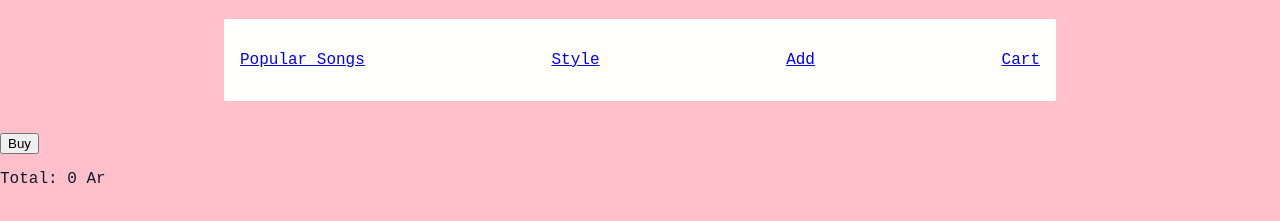
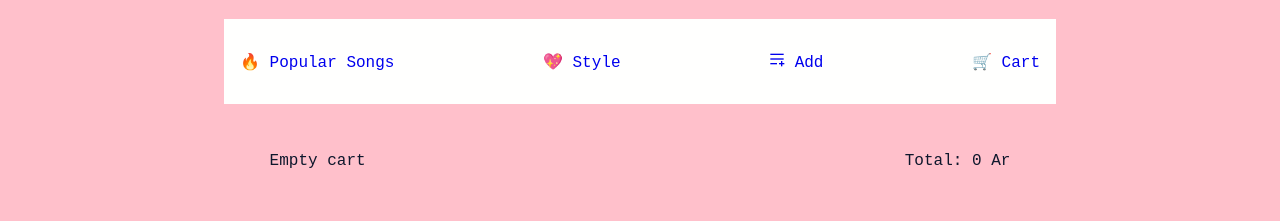
Before and after one commit to tsipoy/hit-parade-react, a React app: page /cart in a window 1280 px wide. Shown: the part 61-282 px from the top of the page. Built offline with nearby package versions, Linux system fonts and the light colour scheme.

Commit message:
Modified files

```diff
--- a/AddSongs.js
+++ b/AddSongs.js
@@ -30,7 +30,7 @@ function AddSongs() {
                 </select>
             </label>
             <label>
-                <textarea placeholder="Lyrics" name="lyrics"></textarea>
+                <textarea placeholder="Lyrics" name="lyrics" rows="10"></textarea>
             </label>
             <button >ADD</button>
         </form>
--- a/App.js
+++ b/App.js
@@ -1,6 +1,5 @@
 import React, { useContext } from 'react';
 import { Context } from "./Context";
-
 import { Switch, Route, Link } from "react-router-dom";
 import PopularSongs from "./PopularSongs";
 import Styles from './Style';
@@ -14,10 +13,10 @@ function App() {
             <header>
                 <h1>Hit Parade</h1>
                 <div className="header">
-                    <Link to='/'>Popular Songs</Link>
-                    <Link to="/style">Style</Link>
-                    <Link to="/add">Add</Link>
-                    <Link to="/cart">Cart</Link>
+                    <Link to='/'>🔥 Popular Songs</Link>
+                    <Link to="/style">💖 Style</Link>
+                    <Link to="/add"><i className="ri-play-list-add-fill"></i> Add</Link>
+                    <Link to="/cart">🛒 Cart</Link>
                 </div>
             </header>
             <div>
--- a/Cart.js
+++ b/Cart.js
@@ -2,7 +2,7 @@ import React, { useContext } from 'react';
 import {Context} from "./Context";
 import CartItems from "./CartItems";
 
-function Cart({price}) {
+function Cart() {
     const {carts, addToCarts, emptyCart} = useContext(Context);
     const cartElement = carts.map(song => (
         <CartItems key={song.id} song={song} />
@@ -17,8 +17,10 @@ function Cart({price}) {
             {addToCarts &&
                 <div>{cartElement}</div>
             }
-            <div>
-                <button onClick={cartEmpty} >Buy</button>
+            <div className="buy">
+                {carts.length === 0 ? "Empty cart" :
+                    <button onClick={cartEmpty} className="buyButton" >Buy</button>
+                }
                 <p>Total: {total} Ar</p>
             </div>
         </div>
--- a/Context.js
+++ b/Context.js
@@ -6,14 +6,29 @@ const Context = React.createContext();
 function ContextProvider({ children }) {
     const [songs, setSongs] = useState(Songs);
     const [carts, setCarts] = useState([]);
-    const [addToLists, setAddToLists] = useState([]);
+    const [styleLists, setStyleList] = useState(['Salegy', 'Rock', 'Slow', 'Country', 'Folk']);
+
+    useEffect(() => {
+        const lsSongs = JSON.parse(localStorage.getItem('song'));
+        lsSongs ? setSongs(lsSongs) : setSongs(Songs);
+        const lsCarts = JSON.parse(localStorage.getItem("cartItems"));
+        lsCarts && setCarts(lsCarts);
+    }, [])
+
+    useEffect(() => {
+        localStorage.setItem('songs', JSON.stringify(songs))
+    }, [songs])
+
+    useEffect(() => {
+        localStorage.setItem('cartItems', JSON.stringify(carts))
+    }, [carts])
 
     function toggleFavorite(id) {
         const newSongsArray = songs.map(song => {
             if (song.id === id) {
                 return {
                     ...song,
-                    isFavorite: !song.isFavorite,
+                    isFavorited: !song.isFavorited,
                 }
             }
             return song;
@@ -67,14 +82,14 @@ function ContextProvider({ children }) {
         let artist  = form.artist.value;
         let lyrics = form.lyrics.value;
         let style = form.style.value;
-        let  price = form. price.value;
+        let  price = Number(form.price.value);
 
         console.log(lyrics);
         console.log(style)
 
         const newLists = {
             songTitle: title,
-            id: new Date(),
+            id: Date.now(),
             artistName: artist,
             id: new Date(),
             lyrics: lyrics,
@@ -88,6 +103,10 @@ function ContextProvider({ children }) {
         form.reset()
         setSongs([...songs, newLists])
     }
+
+    // function findStyle() {
+    //     {songs.map(songStyle => console.log(songStyle.style) )}
+    // }
 
     useEffect(() => {
         setSongs(Songs);
@@ -104,6 +123,7 @@ function ContextProvider({ children }) {
             deleteItems,
             emptyCart,
             handleSubmit,
+            styleLists
         }}>
             {children}
         </Context.Provider>
--- a/PopularSongs.js
+++ b/PopularSongs.js
@@ -1,4 +1,5 @@
 import React, { useContext } from 'react';
+import { Link } from 'react-router-dom';
 import { Context } from './Context'
 
 function PopularSongs({ song }) {
@@ -12,7 +13,7 @@ function PopularSongs({ song }) {
     } = useContext(Context);
 
     function isFavorited() {
-        if (song.isFavorite) {
+        if (song.isFavorited) {
             return <i className="ri-heart-fill fav" onClick={() => toggleFavorite(song.id)}></i>
         }
         return (
@@ -24,7 +25,7 @@ function PopularSongs({ song }) {
         const cardId = carts.some(cart => cart.id === song.id)
 
         if(cardId) {
-            return <i className="ri-shopping-cart-fill"onClick={() => deleteItems(song.id)}></i>
+            return <i className="ri-shopping-cart-fill fav"onClick={() => deleteItems(song.id)}></i>
         }
             return <i className="ri-shopping-cart-line" onClick={() => addToCarts(song)}></i>
         // }
@@ -40,7 +41,9 @@ function PopularSongs({ song }) {
             <p>{song.upvotes}<i className="ri-arrow-up-line" onClick={() => handleUpvotes(song.id)}></i></p>
             <p>{song.downvotes}<i className="ri-arrow-down-line" onClick={() => handleDownvotes(song.id)}></i></p>
             {addCarts()}
-            <i className="ri-more-line"></i>
+            <Link to={`/song/${song.id}`}>
+                <i className="ri-more-line"></i>
+            </Link>
         </div>
     )
 
--- a/Style.js
+++ b/Style.js
@@ -1,17 +1,24 @@
-import React, { useContext } from 'react';
-import {Context} from "./Context"
+import React, { useContext } from "react";
+import { Link } from "react-router-dom";
+import { Context } from "./Context";
 
 function Styles() {
-    const {songs} = useContext(Context);
+  const { styleLists } = useContext(Context);
 
-    return(
-        <div className="style">
-            <button><i className="ri-headphone-fill"></i>Slow</button>
-            <button><i className="ri-headphone-fill"></i>Folk</button>
-            <button><i className="ri-headphone-fill"></i>Country</button>
-            <button><i className="ri-headphone-fill"></i>Rock</button>
-            <button><i className="ri-headphone-fill"></i>Salegy</button>
-        </div>
-    )
+  function findStyle() {
+    return styleLists.map((songStyles) => (
+      <Link key={songStyles} to="/style">
+        <button>
+          <i className="ri-headphone-fill"></i>{songStyles}
+        </button>
+      </Link>
+    ));
+  }
+
+  return (
+    <div className="style">
+      {findStyle()}
+    </div>
+  );
 }
-export default Styles
+export default Styles;
--- a/index.css
+++ b/index.css
@@ -7,7 +7,6 @@ html {
     font-family: 'Courier New', Courier, monospace;
     color: #0e172c;
 }
-
 
 
 h1 {
@@ -28,6 +27,13 @@ h1 {
     margin-block-end: 32px;
 }
 
+a {
+    text-decoration: none;
+}
+
+a:hover {
+    font-weight: bold;
+}
 .wrapper {
     display: flex;
     flex-direction: row;
@@ -84,7 +90,15 @@ textarea {
     width: 100%;
 }
 
-form button {
+.buy {
+    display: flex;
+    flex-direction: row;
+    justify-content: space-around;
+    align-items: baseline;
+}
+
+form button,
+.buyButton {
     background-color: white;
     width: fit-content;
     padding-block-end: 16px;
@@ -92,3 +106,7 @@ form button {
     padding-inline-end: 16px;
     padding-inline-start: 16px;
 }
+
+.buyButton {
+    margin-block-start: 16px;
+}
--- a/songsData.json
+++ b/songsData.json
@@ -5,10 +5,10 @@
         "id": 5077,
         "lyrics": "gukey",
         "style": "Country",
-        "isFavorite": false,
+        "isFavorited": false,
         "upvotes": 10,
         "downvotes": 2,
-        "price": 3000
+        "price": 100
     },
     {
         "songTitle": "Trust And Obey",
@@ -16,10 +16,10 @@
         "id": 1659,
         "lyrics": "gukey",
         "style": "Slow",
-        "isFavorite": false,
+        "isFavorited": false,
         "upvotes": 5,
         "downvotes": 3,
-        "price": 3500
+        "price": 150
     },
     {
         "songTitle": "Westlife",
@@ -27,10 +27,10 @@
         "id": 7368,
         "lyrics": "gukey",
         "style": "Rock",
-        "isFavorite": false,
+        "isFavorited": false,
         "upvotes": 22,
         "downvotes": 1,
-        "price": 2500
+        "price": 50
     },
     {
         "songTitle": "Let Her Go",
@@ -38,10 +38,10 @@
         "id": 9058,
         "lyrics": "gukey",
         "style": "Folk",
-        "isFavorite": false,
+        "isFavorited": false,
         "upvotes": 24,
         "downvotes": 1,
-        "price": 4000
+        "price": 100
     },
     {
         "songTitle": "400 volt",
@@ -49,9 +49,9 @@
         "id": 1010,
         "lyrics": "gukey",
         "style": "Salegy",
-        "isFavorite": false,
+        "isFavorited": false,
         "upvotes": 30,
         "downvotes": 6,
-        "price": 3500
+        "price": 300
     }
 ]
```
Also changed, not shown: DisplayStyle.js (added, +26 -0 lines), 6 other files.
